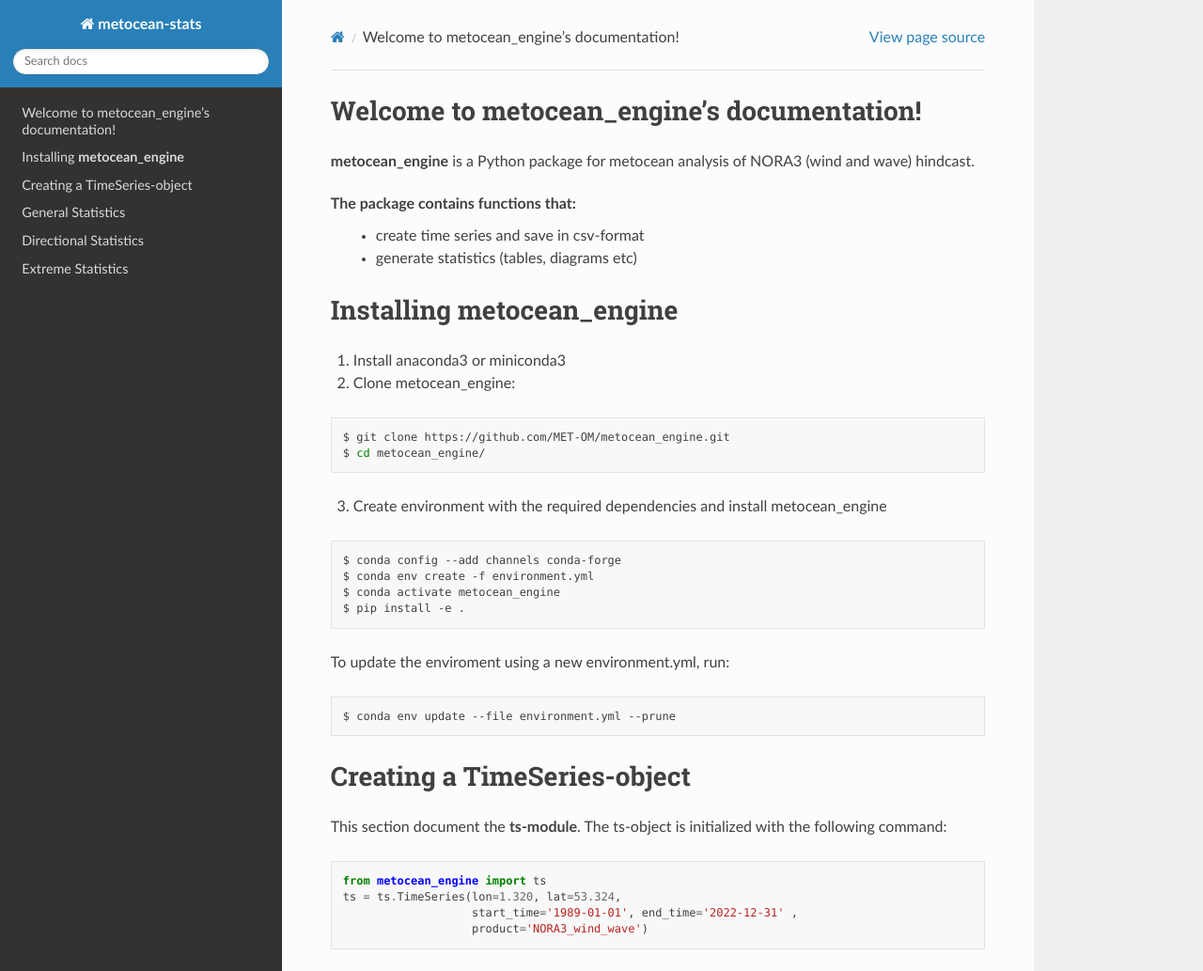
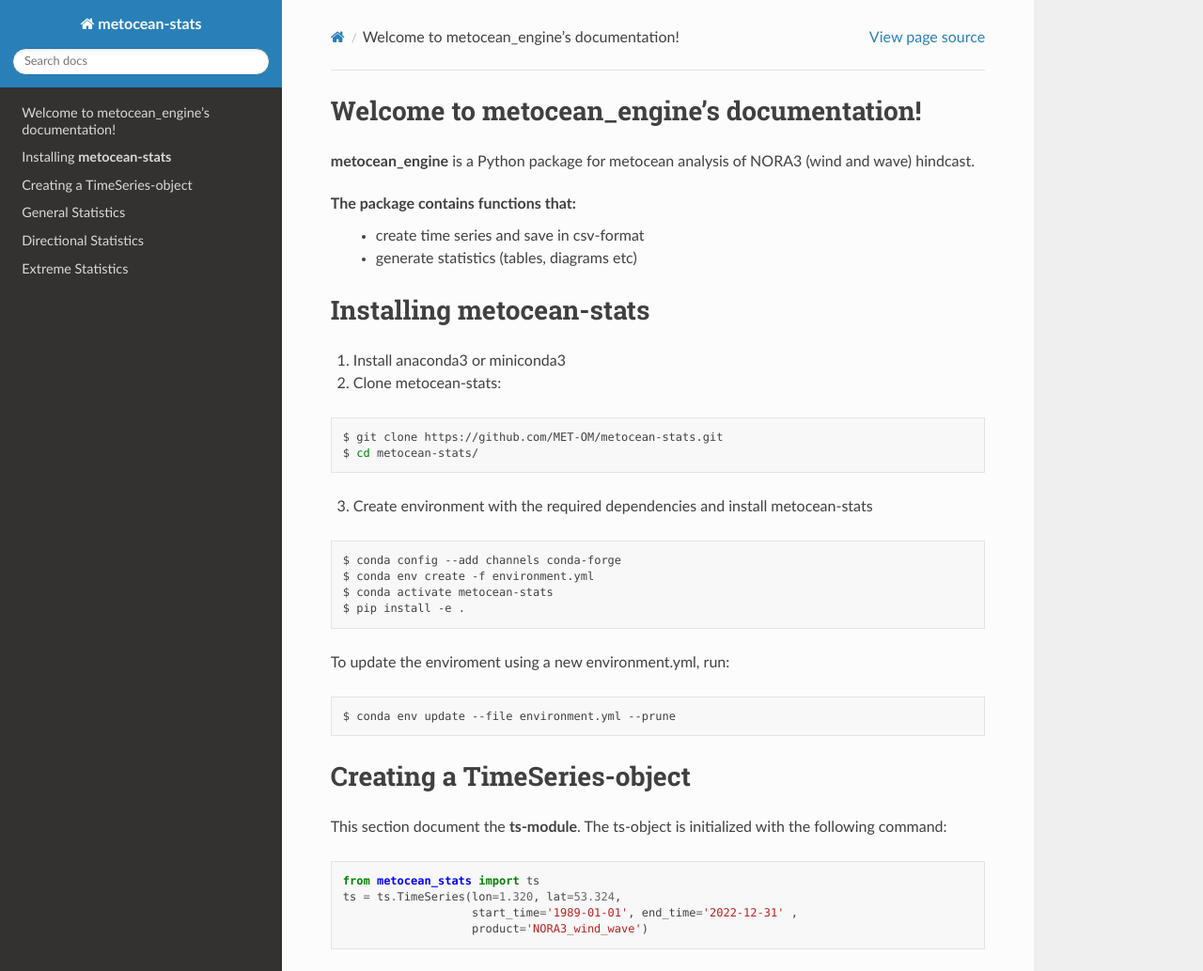
Before and after one commit to MET-OM/metocean-stats, a Sphinx documentation site: the page built from docs/index.rst, in a window 1280 px wide and 1400 px high. Shown: the top 1033 px of the window at 94% size. Built offline with Sphinx 7.4.7 and the Read the Docs theme 2.0.0, drawn with Linux system fonts in a browser that asks for light colours.

Commit message:
Update index.rst

```diff
--- a/docs/index.rst
+++ b/docs/index.rst
@@ -12,23 +12,23 @@ The package contains functions that:
   * create time series and save in csv-format
   * generate statistics (tables, diagrams etc)
 
-Installing **metocean_engine**
+Installing **metocean-stats**
 =============================================
 1. Install anaconda3 or miniconda3
-2. Clone metocean_engine:
+2. Clone metocean-stats:
 
 .. code-block:: bash
 
-   $ git clone https://github.com/MET-OM/metocean_engine.git
-   $ cd metocean_engine/
+   $ git clone https://github.com/MET-OM/metocean-stats.git
+   $ cd metocean-stats/
 
-3. Create environment with the required dependencies and install metocean_engine
+3. Create environment with the required dependencies and install metocean-stats
 
 .. code-block:: bash
 
   $ conda config --add channels conda-forge
   $ conda env create -f environment.yml
-  $ conda activate metocean_engine
+  $ conda activate metocean-stats
   $ pip install -e .
 
 To update the enviroment using a new environment.yml, run:
@@ -43,7 +43,7 @@ This section document the **ts-module**. The ts-object is initialized with the f
 
 .. code-block:: python
 
-   from metocean_engine import ts
+   from metocean_stats import ts
    ts = ts.TimeSeries(lon=1.320, lat=53.324,
                       start_time='1989-01-01', end_time='2022-12-31' ,
                       product='NORA3_wind_wave')
```
